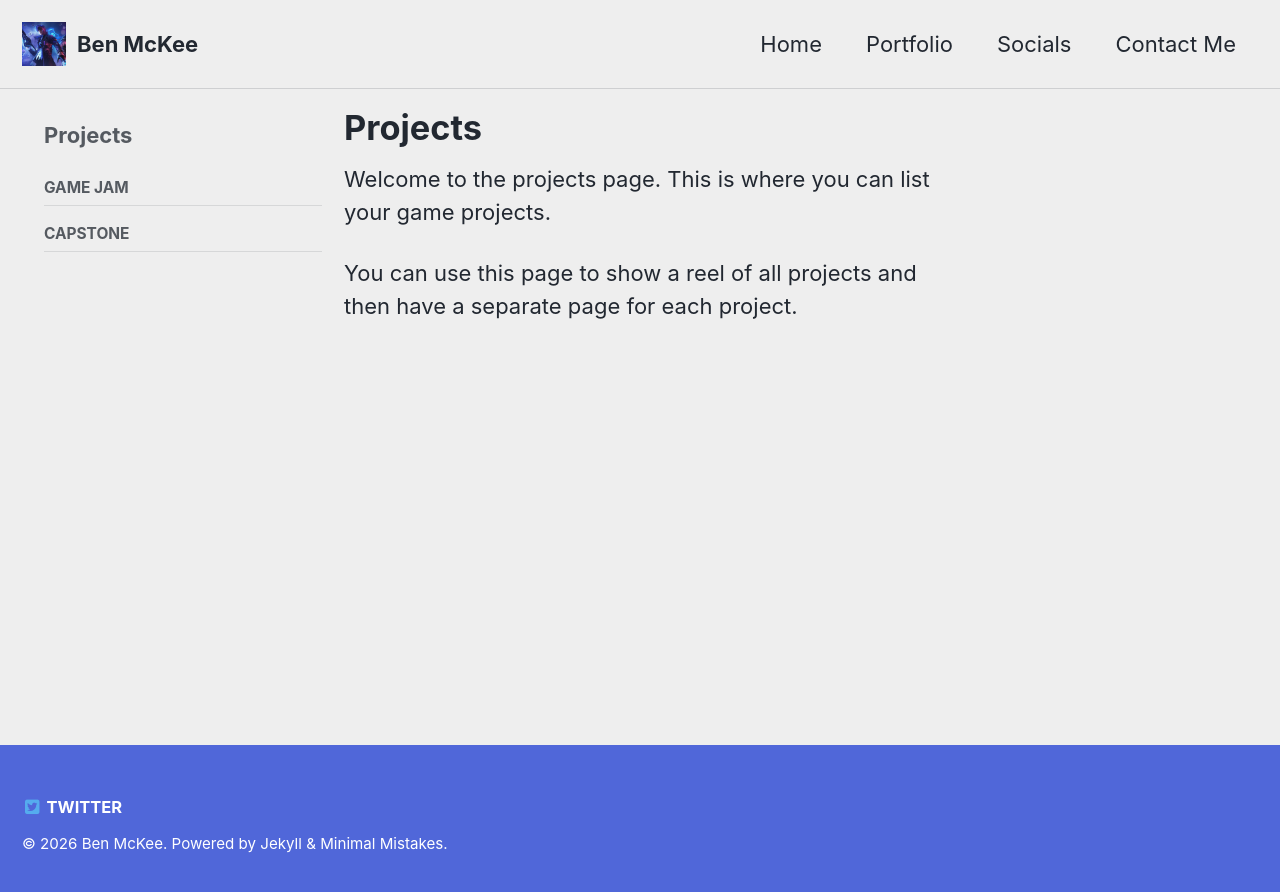
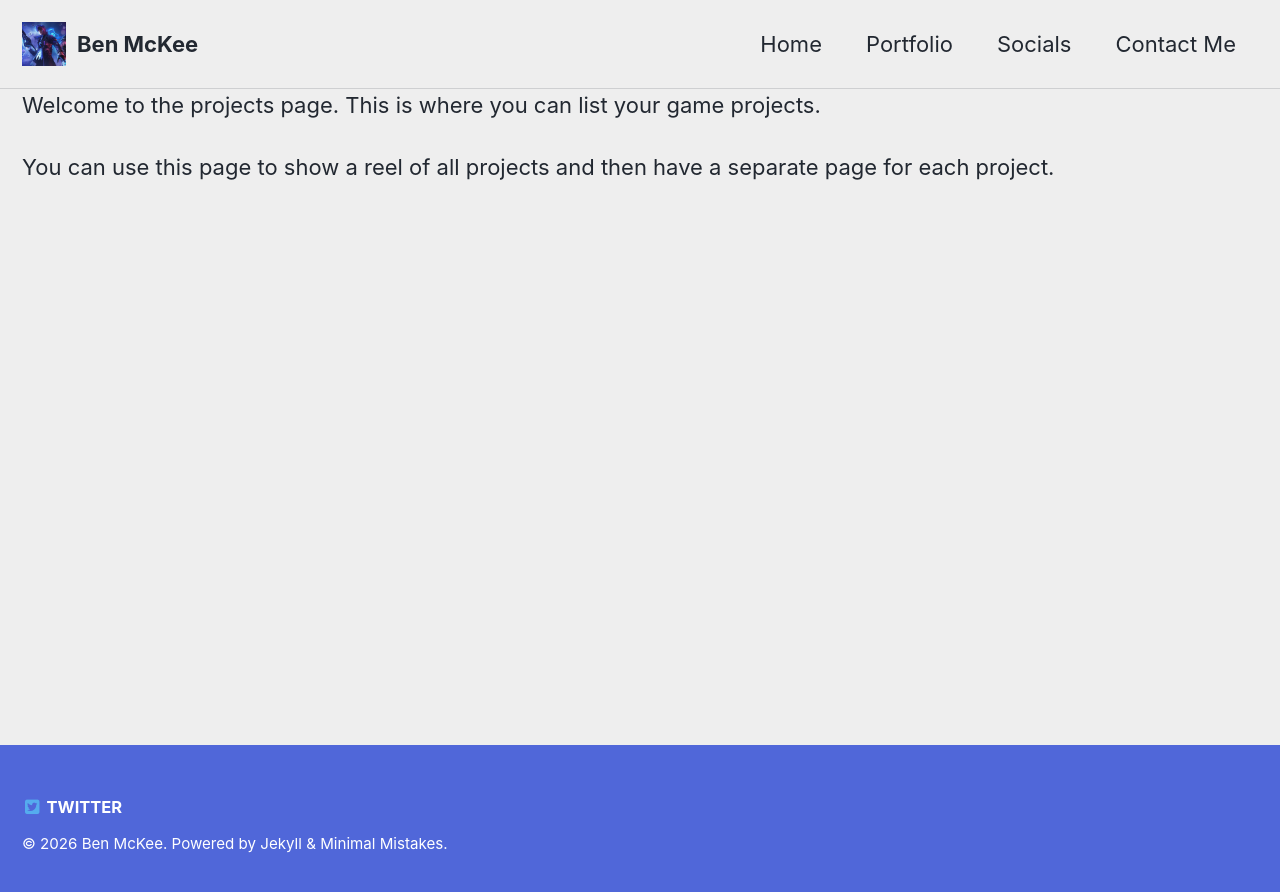
Before and after one commit to Bugglenuggets/Bugglenuggets.github.io, a Jekyll site: the page built from _pages/portfolio.md, in a window 1280 px wide. Shown: the top 892 px of the page. Built offline with Jekyll 4.4.1, drawn with Linux system fonts in a browser that asks for light colours.

Commit message:
Rename projects page to portfolio with layout update

```diff
--- a/_pages/projects.md
+++ b/_pages/portfolio.md
@@ -1,7 +1,7 @@
 ---
-title: "Projects"
-layout: single
-permalink: /projects/
+title: "Portfolio"
+layout: default
+permalink: /portfolio/
 sidebar:
   title: "Projects"
   nav:
```
